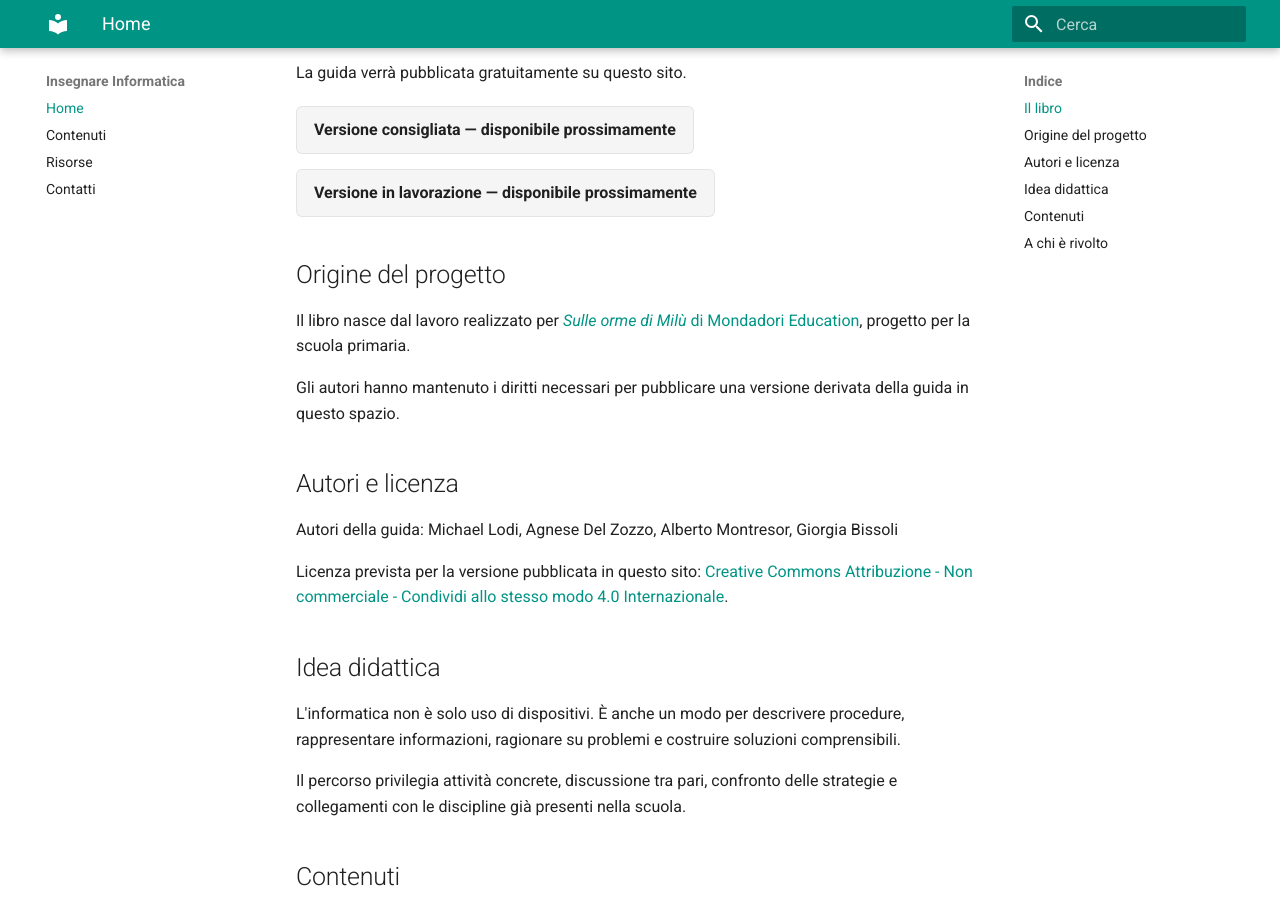
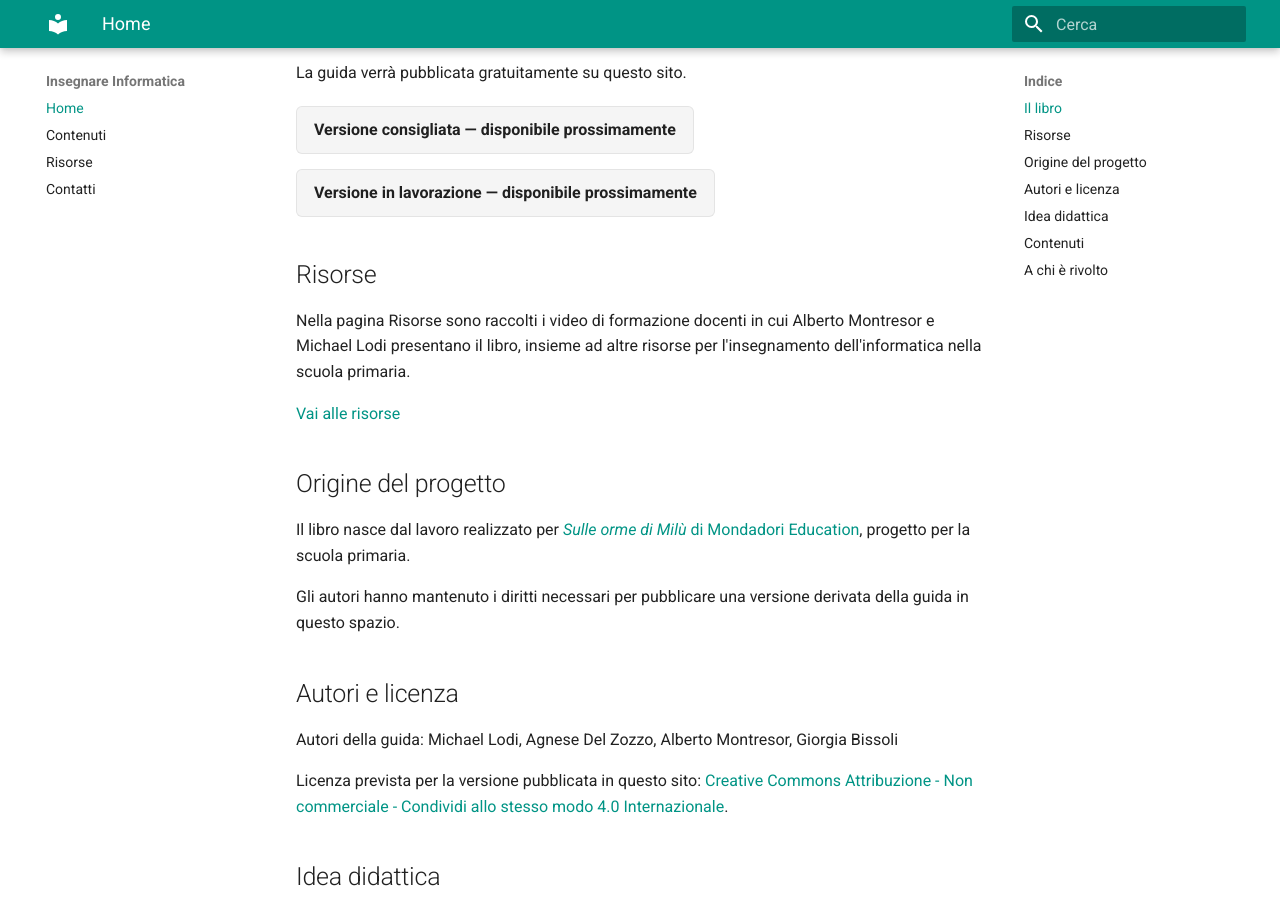
Before and after one commit to insegnareinformatica/insegnareinformatica.github.io, an MkDocs documentation site: the page built from docs/index.md, in a window 1280 px wide and 900 px high, scrolled down 728 px. Built offline with MkDocs 1.6.1 and Material for MkDocs 9.7.7, drawn with Linux system fonts in a browser that asks for light colours.

Commit message:
Aggiungi sezione risorse in home

```diff
--- a/docs/index.md
+++ b/docs/index.md
@@ -16,6 +16,12 @@ La guida verrà pubblicata gratuitamente su questo sito.
   <span class="status-pill">Versione consigliata — disponibile prossimamente</span>
   <span class="status-pill">Versione in lavorazione — disponibile prossimamente</span>
 </div>
+
+## Risorse
+
+Nella pagina Risorse sono raccolti i video di formazione docenti in cui Alberto Montresor e Michael Lodi presentano il libro, insieme ad altre risorse per l'insegnamento dell'informatica nella scuola primaria.
+
+[Vai alle risorse](risorse.md)
 
 ## Origine del progetto
 
```
